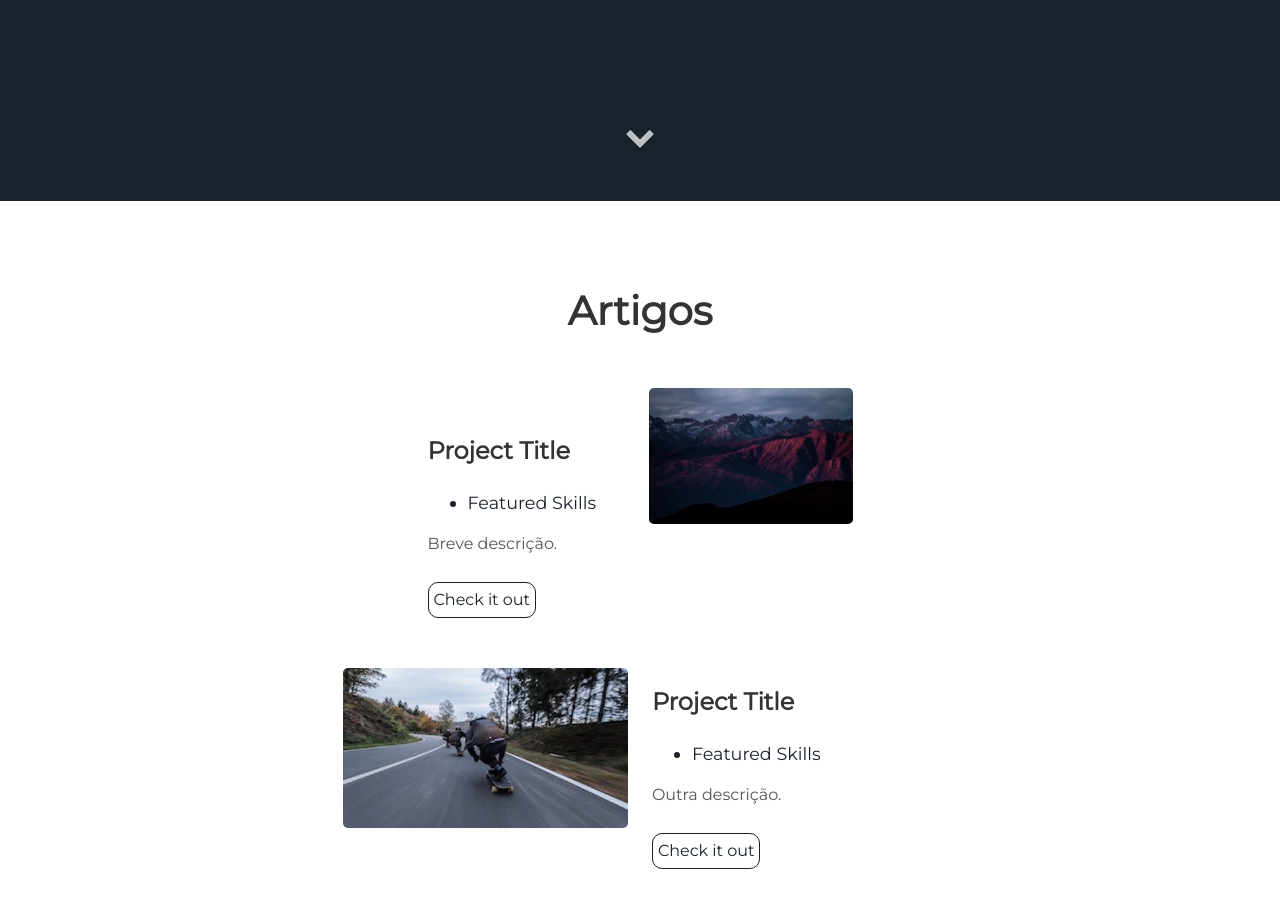
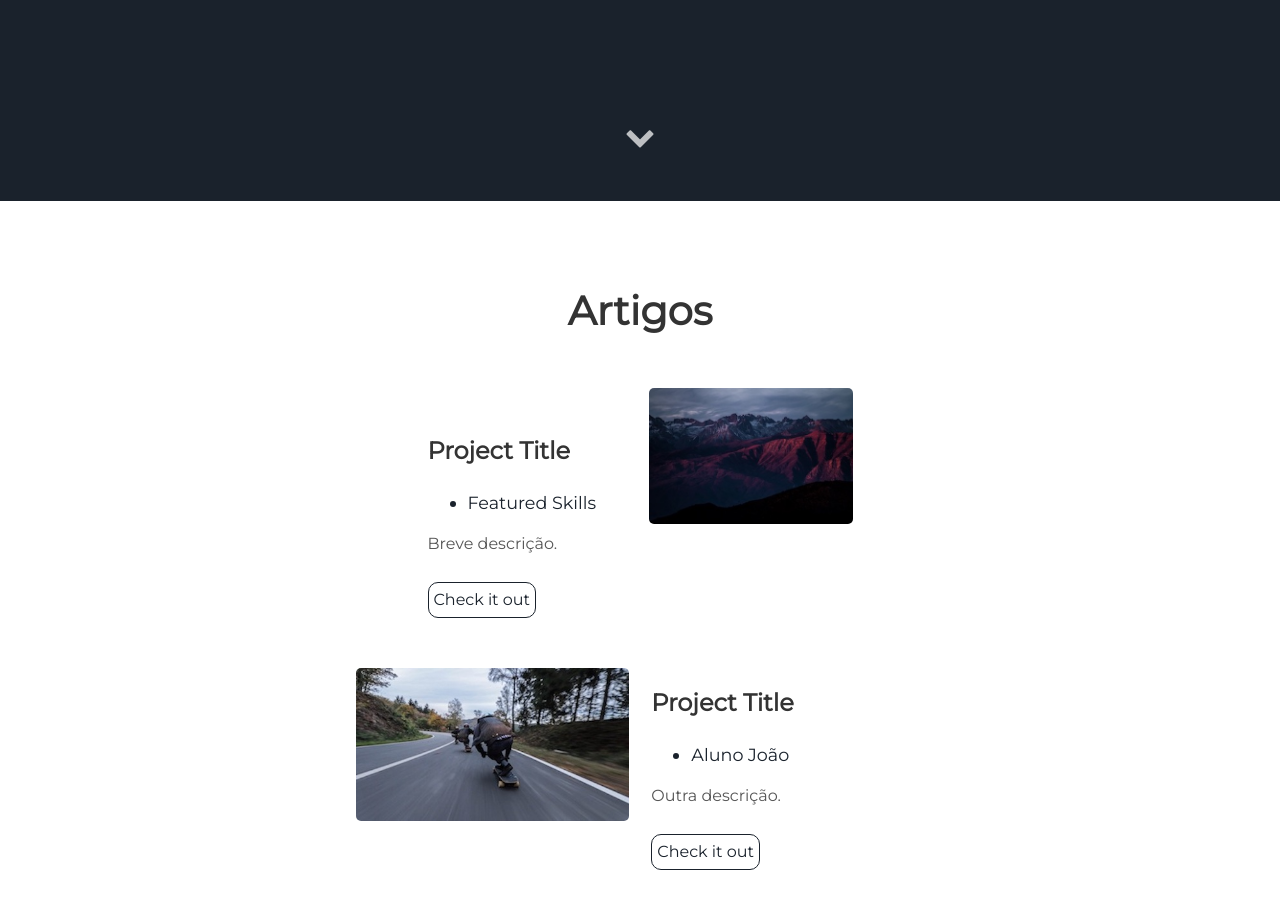
Before and after one commit to gabrielalberton/incredible-rabbit, a Jekyll site: the page built from index.html, in a window 1280 px wide and 900 px high, scrolled down 699 px. Built offline with Jekyll 4.4.1, drawn with Linux system fonts in a browser that asks for light colours.

Commit message:
projects.html: changed

```diff
--- a/_includes/projects.html
+++ b/_includes/projects.html
@@ -21,7 +21,7 @@
   <div class="contents-right">
     <h3> Project Title </h3>
     <ul>
-      <li> Featured Skills</li>
+      <li> Aluno João</li>
     </ul>
     <p>Outra descrição.</p>
     <a class="project-link" href="#">Check it out</a>
```
